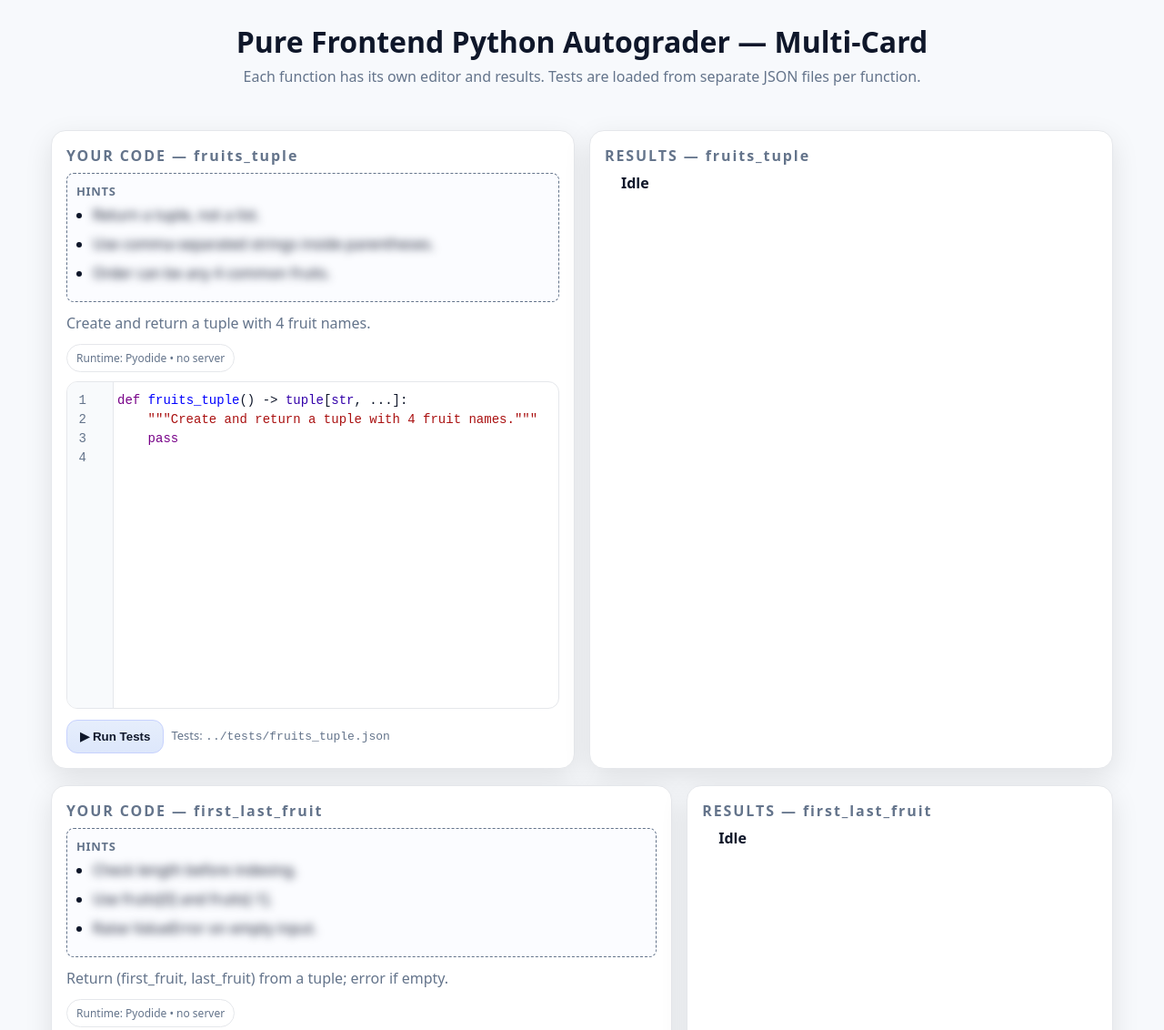
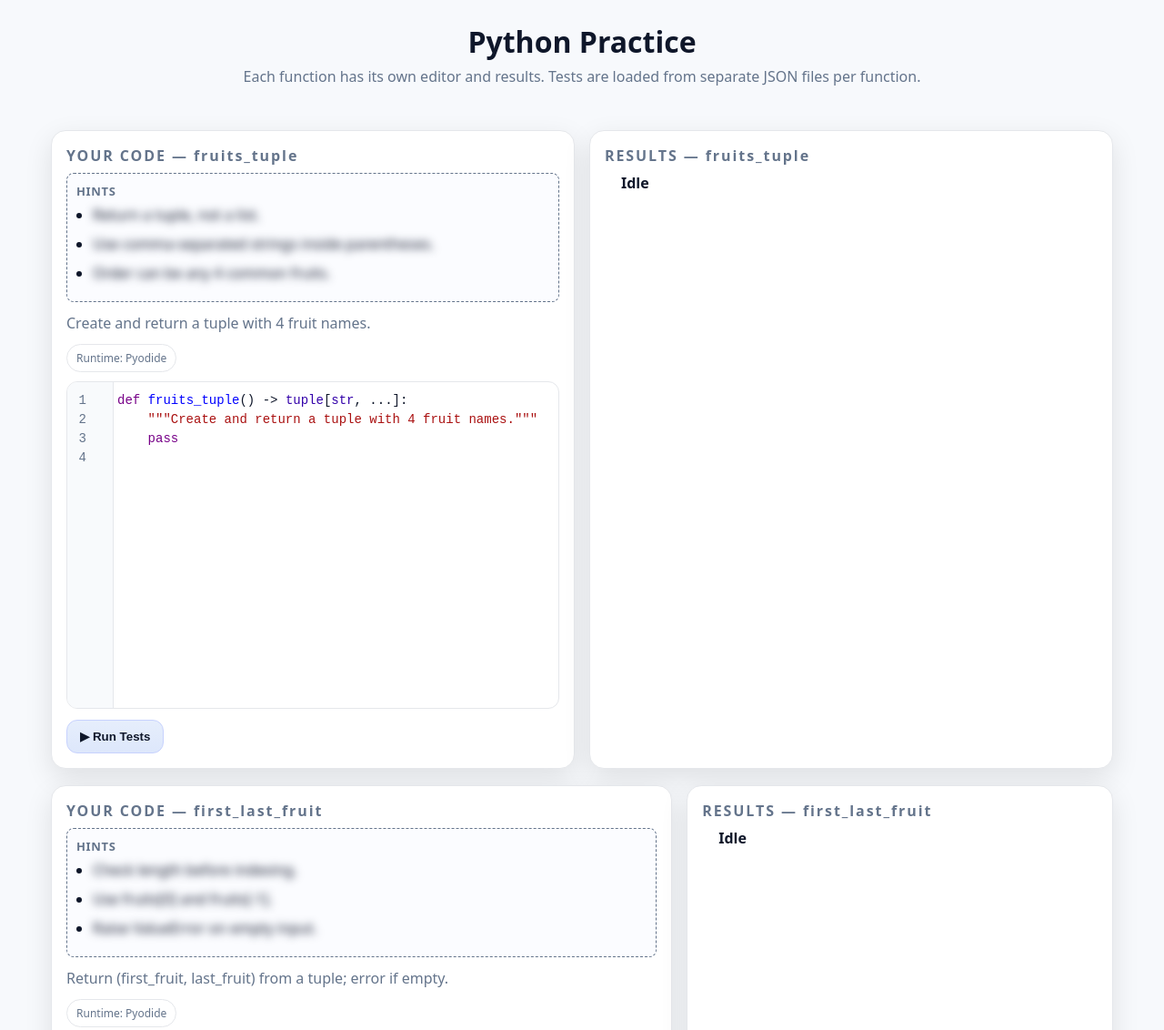
Before and after one commit to yuecui/yuecui.github.io, a plain HTML site: page python/labs/tuples/scripts/index.html in a window 1280 px wide. Shown: the top 1132 px of the page at 91% size. Drawn offline with nearby package versions, Linux system fonts and the light colour scheme.

Commit message:
minor fix

```diff
--- a/python/labs/tuples/scripts/app.js
+++ b/python/labs/tuples/scripts/app.js
@@ -249,11 +249,11 @@ function createPair(card) {
       <h2>YOUR CODE — ${card.name}</h2>
       ${renderHintsTop(card)}
       <div class="desc">${card.description}</div>
-      <div class="pill">Runtime: Pyodide • no server</div>
+      <div class="pill">Runtime: Pyodide</div>
       <textarea></textarea>
       <div class="toolbar">
         <button class="run">▶ Run Tests</button>
-        <span class="foot">Tests: <code>../tests/${card.name}.json</code></span>
+
       </div>
     </div>`;
 
--- a/python/labs/tuples/scripts/index.html
+++ b/python/labs/tuples/scripts/index.html
@@ -3,7 +3,7 @@
 <head>
   <meta charset="utf-8" />
   <meta name="viewport" content="width=device-width, initial-scale=1" />
-  <title>Frontend Python Autograder — Multi-Card</title>
+  <title>CSCI 6163 - 2025 Fall</title>
 
   <!-- CodeMirror -->
   <link rel="stylesheet" href="https://cdnjs.cloudflare.com/ajax/libs/codemirror/5.65.16/codemirror.min.css">
@@ -12,7 +12,7 @@
 
 <body>
   <header>
-    <h1>Pure Frontend Python Autograder — Multi-Card</h1>
+    <h1>Python Practice</h1>
     <p>Each function has its own editor and results. Tests are loaded from separate JSON files per function.</p>
   </header>
 
```
